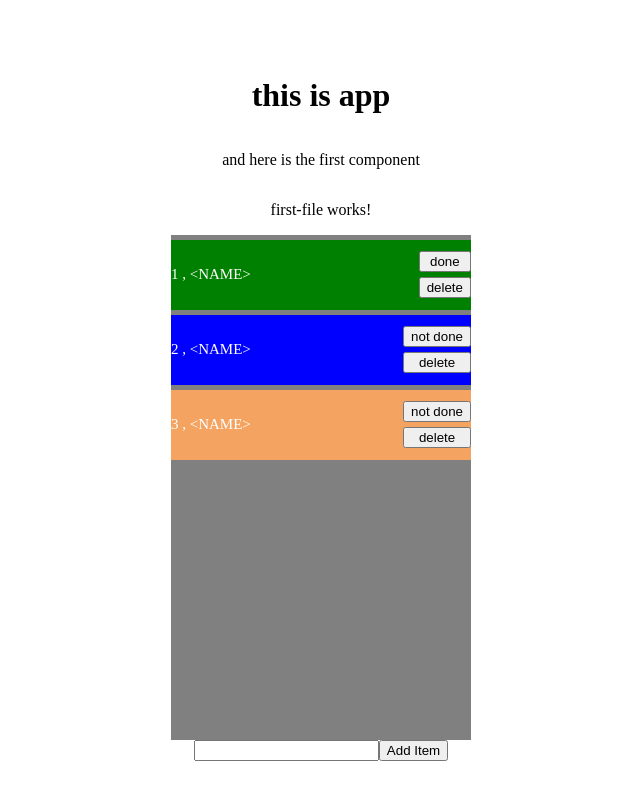
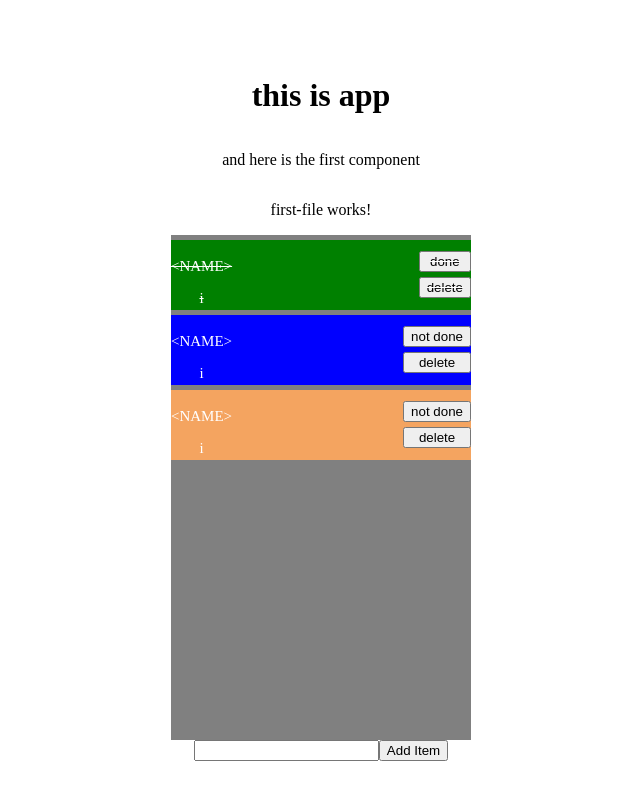
Before and after one commit to Ameer2000Mzori/Todo-List-Angular, an Angular app: page / in a window 1280 px wide. Shown: the top 800 px of the page, without its empty margins (319-959 px from the left). Built offline with nearby package versions, Linux system fonts and the light colour scheme.

Commit message:
added logic where the user can look at the id if hovered

```diff
--- a/package.json
+++ b/package.json
@@ -20,6 +20,8 @@
     "@angular/router": "^17.3.0",
     "rxjs": "~7.8.0",
     "tslib": "^2.3.0",
+    "uniqid": "^5.4.0",
+    "uuid": "^9.0.1",
     "zone.js": "~0.14.3"
   },
   "devDependencies": {
@@ -27,6 +29,7 @@
     "@angular/cli": "^17.3.2",
     "@angular/compiler-cli": "^17.3.0",
     "@types/jasmine": "~5.1.0",
+    "@types/uuid": "^9.0.8",
     "jasmine-core": "~5.1.0",
     "karma": "~6.4.0",
     "karma-chrome-launcher": "~3.2.0",
--- a/src/app/first-file/data.ts
+++ b/src/app/first-file/data.ts
@@ -1,6 +1,6 @@
 // type script object interface
 export interface TodoItem {
-  id: number;
+  id: string;
   todo: string;
   isCompleted: boolean;
 }
@@ -8,17 +8,17 @@ export interface TodoItem {
 // use of typescript interface with todoItem
 export const todoData: TodoItem[] = [
   {
-    id: 1,
+    id: '1',
     todo: '<NAME>',
     isCompleted: true,
   },
   {
-    id: 2,
+    id: '2',
     todo: '<NAME>',
     isCompleted: false,
   },
   {
-    id: 3,
+    id: '3',
     todo: '<NAME>',
     isCompleted: false,
   },
--- a/src/app/first-file/first-file.component.html
+++ b/src/app/first-file/first-file.component.html
@@ -2,7 +2,13 @@
 <div class="itemsHolder">
   @for (item of newTodoData; track item.id; let odd = $odd) {
   <div class="itemCard" [class.Odd]="odd" [class.compo]="item.isCompleted">
-    <p>{{ item.id }} , {{ item.todo }}</p>
+    <div>
+      <p>{{ item.todo }}</p>
+      <div class="items-id">
+        i
+        <p class="item-id">{{ item.id }}</p>
+      </div>
+    </div>
     <div style="display: flex; flex-direction: column; gap: 5px">
       <button (click)="completed(item)">
         {{ item.isCompleted ? "done" : "not done" }}
--- a/src/app/first-file/first-file.component.scss
+++ b/src/app/first-file/first-file.component.scss
@@ -28,5 +28,18 @@
 
   .compo {
     background-color: green;
+    text-decoration: line-through;
+  }
+
+  .items-id {
+    .item-id {
+      display: none;
+    }
+    &:hover {
+      .item-id {
+        display: block;
+        cursor: pointer;
+      }
+    }
   }
 }
--- a/src/app/first-file/first-file.component.ts
+++ b/src/app/first-file/first-file.component.ts
@@ -1,5 +1,6 @@
 import { Component } from '@angular/core';
-import { AppComponent } from '../app.component';
+import * as uuid from 'uuid';
+
 import { todoData } from './data';
 import { FormsModule } from '@angular/forms';
 @Component({
@@ -16,7 +17,7 @@ export class FirstFileComponent {
     console.log(this.newTodoData);
   }
 
-  deleteItem(id: number) {
+  deleteItem(id: string) {
     this.newTodoData = this.newTodoData.filter((item) => item.id !== id);
   }
 
@@ -30,11 +31,11 @@ export class FirstFileComponent {
   }
 
   // new text
-  newTodo: any;
+  newTodo: string = '';
 
   addItem() {
     this.newTodoData.push({
-      id: this.newTodoData.length + 1,
+      id: uuid.v4(),
       todo: this.newTodo,
       isCompleted: false,
     });
```
Also changed, not shown: 1 other file (tests, documents, lock files or other folders).
